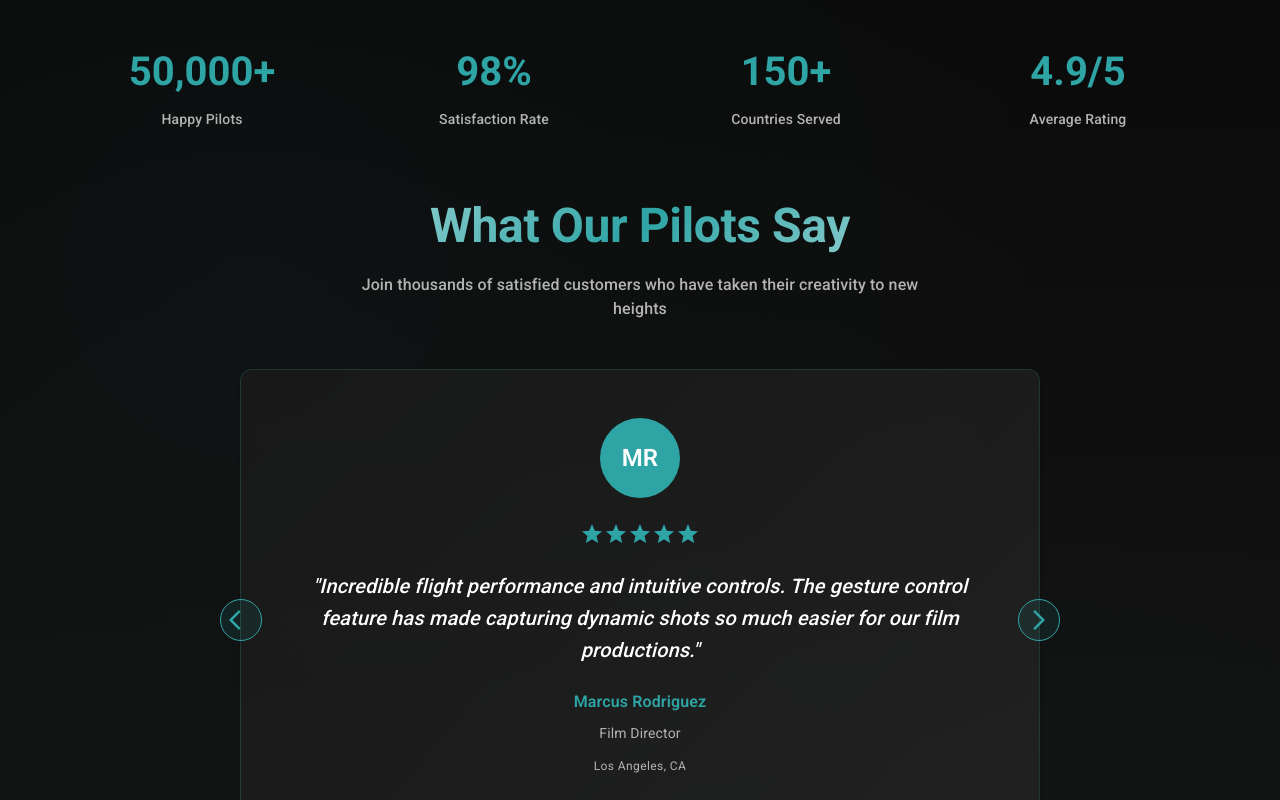
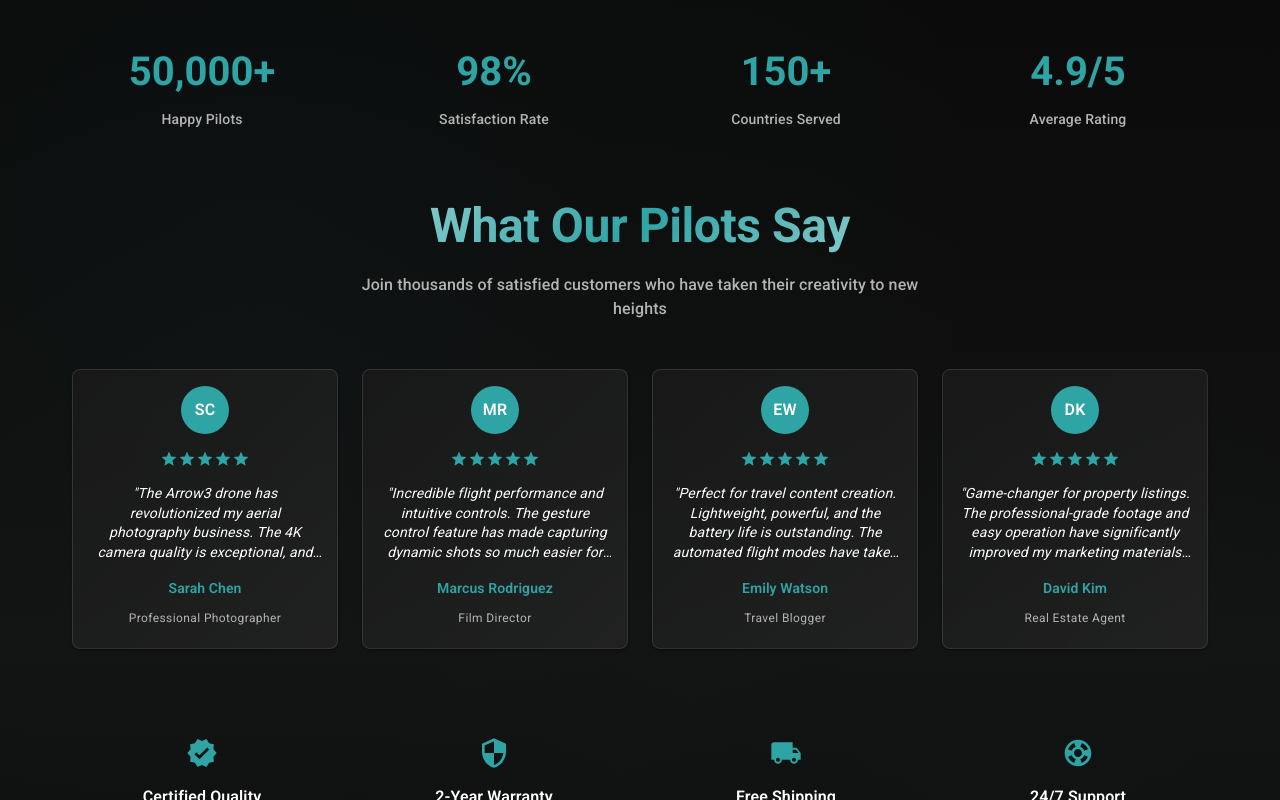
Before and after one commit to KshitijGomber/arrow3, a React (Create React App) app in the folder client/: page / in a window 1280 px wide. Shown: the part 2000-2800 px from the top of the page. Built offline with nearby package versions, Linux system fonts and the light colour scheme; no server answers; what @cloudinary/url-gen would draw is missing.

Commit message:
Fixed logo on the nav bar

```diff
--- a/client/public/index.html
+++ b/client/public/index.html
@@ -2,14 +2,17 @@
 <html lang="en">
   <head>
     <meta charset="utf-8" />
-    <link rel="icon" href="%PUBLIC_URL%/favicon.ico" />
+    <!-- Favicon and app icons -->
+    <link rel="icon" type="image/png" sizes="32x32" href="%PUBLIC_URL%/logoarrow3.png" />
+    <link rel="icon" type="image/png" sizes="16x16" href="%PUBLIC_URL%/logoarrow3.png" />
+    <link rel="shortcut icon" href="%PUBLIC_URL%/logoarrow3.png" />
     <meta name="viewport" content="width=device-width, initial-scale=1" />
-    <meta name="theme-color" content="#000000" />
+    <meta name="theme-color" content="#2ea4a5" />
     <meta
       name="description"
       content="Arrow3 Aerospace - Premium drone technology for professionals and enthusiasts"
     />
-    <link rel="apple-touch-icon" href="%PUBLIC_URL%/logo192.png" />
+    <link rel="apple-touch-icon" href="%PUBLIC_URL%/logoarrow3.png" />
     <link rel="manifest" href="%PUBLIC_URL%/manifest.json" />
     <link
       rel="stylesheet"
--- a/client/src/components/landing/HeroSection.js
+++ b/client/src/components/landing/HeroSection.js
@@ -35,37 +35,6 @@ const HeroSection = () => {
         overflow: 'hidden',
       }}
     >
-      {/* Logo at top-left */}
-      <Box
-        onClick={() => navigate('/')}
-        sx={{
-          position: 'absolute',
-          top: { xs: 12, sm: 16 },
-          left: { xs: 12, sm: 16 },
-          zIndex: 3,
-          display: 'flex',
-          alignItems: 'center',
-          gap: 1,
-          cursor: 'pointer',
-        }}
-      >
-        <img
-          src="/logoarrow3.png"
-          alt="Arrow3"
-          style={{
-            height: 36,
-            width: 'auto',
-            filter: `drop-shadow(0 0 6px ${theme.palette.primary.main})`,
-          }}
-        />
-        <Typography
-          variant="h6"
-          sx={{ color: 'primary.main', fontWeight: 700, display: { xs: 'none', sm: 'block' } }}
-        >
-          Arrow3
-        </Typography>
-      </Box>
-
       {/* Animated background elements */}
       <Box
         sx={{
--- a/client/src/components/landing/TestimonialsSection.js
+++ b/client/src/components/landing/TestimonialsSection.js
@@ -1,4 +1,4 @@
-import React, { useState, useEffect } from 'react';
+import React from 'react';
 import {
   Box,
   Typography,
@@ -11,12 +11,8 @@ import {
   Rating,
   useTheme,
   Fade,
-  Slide,
-  IconButton,
 } from '@mui/material';
 import {
-  ArrowBackIos,
-  ArrowForwardIos,
   Verified,
   Security,
   LocalShipping,
@@ -28,7 +24,6 @@ import { useNavigate } from 'react-router-dom';
 const TestimonialsSection = () => {
   const navigate = useNavigate();
   const theme = useTheme();
-  const [currentTestimonial, setCurrentTestimonial] = useState(0);
 
   const testimonials = [
     {
@@ -94,22 +89,6 @@ const TestimonialsSection = () => {
     { number: '150+', label: 'Countries Served' },
     { number: '4.9/5', label: 'Average Rating' },
   ];
-
-  // Auto-rotate testimonials
-  useEffect(() => {
-    const interval = setInterval(() => {
-      setCurrentTestimonial((prev) => (prev + 1) % testimonials.length);
-    }, 5000);
-    return () => clearInterval(interval);
-  }, [testimonials.length]);
-
-  const nextTestimonial = () => {
-    setCurrentTestimonial((prev) => (prev + 1) % testimonials.length);
-  };
-
-  const prevTestimonial = () => {
-    setCurrentTestimonial((prev) => (prev - 1 + testimonials.length) % testimonials.length);
-  };
 
   return (
     <Box
@@ -209,8 +188,11 @@ const TestimonialsSection = () => {
               Join thousands of satisfied customers who have taken their creativity to new heights
             </Typography>
 
-            {/* Testimonial Carousel */}
-            <Box sx={{ position: 'relative', maxWidth: 800, mx: 'auto' }}>
+            {/* Testimonials Grid - Show 3-4 at once */}
+            <Grid container spacing={3} sx={{ mb: 6 }}>
+              {testimonials.map((testimonial, index) => (
+                <Grid item xs={12} sm={6} md={3} key={index}>
+                  <Fade in timeout={1000 + index * 200}>
                     <Card
                       sx={{
                         background: `linear-gradient(135deg,
@@ -218,41 +200,42 @@ const TestimonialsSection = () => {
                           rgba(42, 42, 42, 0.6) 100%
                         )`,
                         border: '1px solid',
+                        borderColor: 'rgba(255, 255, 255, 0.1)',
+                        borderRadius: 2,
+                        p: 2,
+                        height: '280px',
+                        display: 'flex',
+                        flexDirection: 'column',
+                        transition: 'all 0.3s ease',
+                        '&:hover': {
                           borderColor: 'rgba(46, 164, 165, 0.2)',
-                  borderRadius: 3,
-                  p: 4,
-                  minHeight: 280,
-                  display: 'flex',
-                  alignItems: 'center',
+                          transform: 'translateY(-4px)',
+                          backgroundColor: 'rgba(46, 164, 165, 0.05)',
+                        },
                       }}
                     >
-                <Slide
-                  direction="left"
-                  in
-                  key={currentTestimonial}
-                  timeout={500}
-                >
-                  <CardContent sx={{ textAlign: 'center', width: '100%' }}>
+                      <CardContent sx={{ textAlign: 'center', flex: 1, p: '0 !important' }}>
                         <Avatar
                           sx={{
-                        width: 80,
-                        height: 80,
+                            width: 48,
+                            height: 48,
                             mx: 'auto',
-                        mb: 3,
+                            mb: 2,
                             backgroundColor: 'primary.main',
                             color: 'primary.contrastText',
-                        fontSize: '1.5rem',
+                            fontSize: '1rem',
                             fontWeight: 600,
                           }}
                         >
-                      {testimonials[currentTestimonial].avatar}
+                          {testimonial.avatar}
                         </Avatar>
 
                         <Rating
-                      value={testimonials[currentTestimonial].rating}
+                          value={testimonial.rating}
                           readOnly
+                          size="small"
                           sx={{
-                        mb: 3,
+                            mb: 2,
                             '& .MuiRating-iconFilled': {
                               color: 'primary.main',
                             },
@@ -260,111 +243,52 @@ const TestimonialsSection = () => {
                         />
 
                         <Typography
-                      variant="h6"
+                          variant="body2"
                           sx={{
                             fontStyle: 'italic',
-                        mb: 3,
+                            mb: 2,
                             color: 'text.primary',
-                        lineHeight: 1.6,
-                        fontSize: { xs: '1rem', md: '1.25rem' },
+                            lineHeight: 1.4,
+                            fontSize: '0.875rem',
+                            overflow: 'hidden',
+                            display: '-webkit-box',
+                            WebkitLineClamp: 4,
+                            WebkitBoxOrient: 'vertical',
                           }}
                         >
-                      "{testimonials[currentTestimonial].text}"
+                          "{testimonial.text}"
                         </Typography>
 
+                        <Box sx={{ mt: 'auto' }}>
                           <Typography
-                      variant="h6"
+                            variant="subtitle2"
                             sx={{
                               fontWeight: 600,
                               color: 'primary.main',
-                        mb: 1,
+                              mb: 0.5,
+                              fontSize: '0.875rem',
                             }}
                           >
-                      {testimonials[currentTestimonial].name}
-                    </Typography>
-
-                    <Typography
-                      variant="body2"
-                      sx={{
-                        color: 'text.secondary',
-                        mb: 1,
-                      }}
-                    >
-                      {testimonials[currentTestimonial].role}
+                            {testimonial.name}
                           </Typography>
 
                           <Typography
                             variant="caption"
                             sx={{
                               color: 'text.secondary',
+                              fontSize: '0.75rem',
+                              lineHeight: 1.2,
                             }}
                           >
-                      {testimonials[currentTestimonial].location}
+                            {testimonial.role}
                           </Typography>
+                        </Box>
                       </CardContent>
-                </Slide>
                     </Card>
-
-              {/* Navigation buttons */}
-              <IconButton
-                onClick={prevTestimonial}
-                sx={{
-                  position: 'absolute',
-                  left: -20,
-                  top: '50%',
-                  transform: 'translateY(-50%)',
-                  backgroundColor: 'rgba(46, 164, 165, 0.1)',
-                  border: '1px solid',
-                  borderColor: 'primary.main',
-                  color: 'primary.main',
-                  '&:hover': {
-                    backgroundColor: 'rgba(46, 164, 165, 0.2)',
-                  },
-                }}
-              >
-                <ArrowBackIos />
-              </IconButton>
-
-              <IconButton
-                onClick={nextTestimonial}
-                sx={{
-                  position: 'absolute',
-                  right: -20,
-                  top: '50%',
-                  transform: 'translateY(-50%)',
-                  backgroundColor: 'rgba(46, 164, 165, 0.1)',
-                  border: '1px solid',
-                  borderColor: 'primary.main',
-                  color: 'primary.main',
-                  '&:hover': {
-                    backgroundColor: 'rgba(46, 164, 165, 0.2)',
-                  },
-                }}
-              >
-                <ArrowForwardIos />
-              </IconButton>
-
-              {/* Dots indicator */}
-              <Box sx={{ display: 'flex', justifyContent: 'center', mt: 3, gap: 1 }}>
-                {testimonials.map((_, index) => (
-                  <Box
-                    key={index}
-                    onClick={() => setCurrentTestimonial(index)}
-                    sx={{
-                      width: 12,
-                      height: 12,
-                      borderRadius: '50%',
-                      backgroundColor: index === currentTestimonial ? 'primary.main' : 'rgba(255, 255, 255, 0.3)',
-                      cursor: 'pointer',
-                      transition: 'all 0.3s ease',
-                      '&:hover': {
-                        backgroundColor: 'primary.light',
-                      },
-                    }}
-                  />
+                  </Fade>
+                </Grid>
               ))}
-              </Box>
-            </Box>
+            </Grid>
           </Box>
         </Fade>
 
```
Also changed, not shown: client/src/components/common/NavigationBar.js (+29 -8 lines), client/public/favicon.png (added), client/public/manifest.json. Lines whose indentation alone changed are shown as unchanged.
